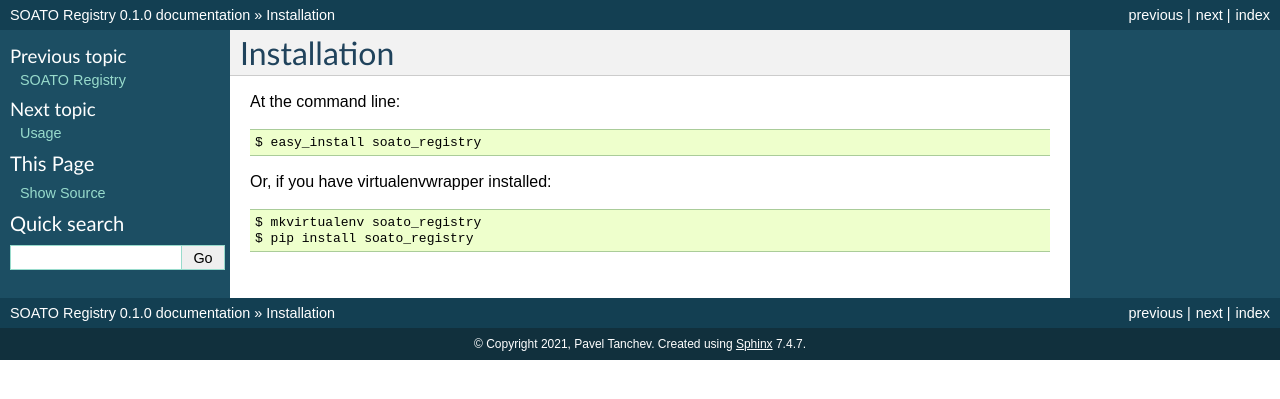
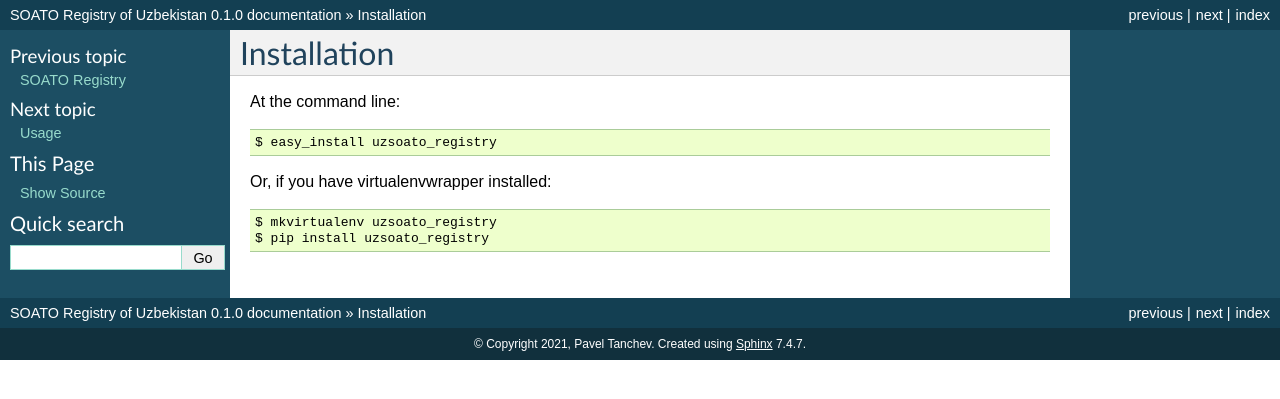
Before and after one commit to dcopm999/uzsoato_registry, a Sphinx documentation site: the page built from docs/installation.rst, in a window 1280 px wide. Shown: the top 399 px of the page. Built offline with Sphinx 7.4.7, drawn with Linux system fonts in a browser that asks for light colours.

Commit message:
Docs
* README.rst: Changed urls for badgets
* docs.conf: Changed project name

```diff
--- a/docs/conf.py
+++ b/docs/conf.py
@@ -46,7 +46,7 @@
 master_doc = 'index'
 
 # General information about the project.
-project = u'SOATO Registry'
+project = u'SOATO Registry of Uzbekistan'
 copyright = u'2021, Pavel Tanchev'
 
 # The version info for the project you're documenting, acts as replacement for
@@ -192,7 +192,7 @@
 # Grouping the document tree into LaTeX files. List of tuples
 # (source start file, target name, title, author, documentclass [howto/manual]).
 latex_documents = [
-  ('index', 'soato_registry.tex', u'SOATO Registry Documentation',
+  ('index', 'soato_registry.tex', u'SOATO Registry of Uzbekistan Documentation',
    u'Pavel Tanchev', 'manual'),
 ]
 
@@ -222,7 +222,7 @@
 # One entry per manual page. List of tuples
 # (source start file, name, description, authors, manual section).
 man_pages = [
-    ('index', 'soato_registry', u'SOATO Registry Documentation',
+    ('index', 'uzsoato_registry', u'SOATO Registry of Uzbekistan Documentation',
      [u'Pavel Tanchev'], 1)
 ]
 
@@ -236,8 +236,8 @@
 # (source start file, target name, title, author,
 #  dir menu entry, description, category)
 texinfo_documents = [
-  ('index', 'soato_registry', u'SOATO Registry Documentation',
-   u'Pavel Tanchev', 'soato_registry', 'One line description of project.',
+  ('index', 'uzsoato_registry', u'SOATO Registry of Uzbekistan Documentation',
+   u'Pavel Tanchev', 'uzsoato_registry', 'One line description of project.',
    'Miscellaneous'),
 ]
 
--- a/docs/index.rst
+++ b/docs/index.rst
@@ -3,7 +3,7 @@
    You can adapt this file completely to your liking, but it should at least
    contain the root `toctree` directive.
 
-Welcome to SOATO Registry's documentation!
+Welcome to SOATO Registry of Uzbekistan documentation!
 =================================================================
 
 Contents:
--- a/docs/installation.rst
+++ b/docs/installation.rst
@@ -4,9 +4,9 @@
 
 At the command line::
 
-    $ easy_install soato_registry
+    $ easy_install uzsoato_registry
 
 Or, if you have virtualenvwrapper installed::
 
-    $ mkvirtualenv soato_registry
-    $ pip install soato_registry
+    $ mkvirtualenv uzsoato_registry
+    $ pip install uzsoato_registry
```
Also changed, not shown: README.rst (+7 -7 lines).
